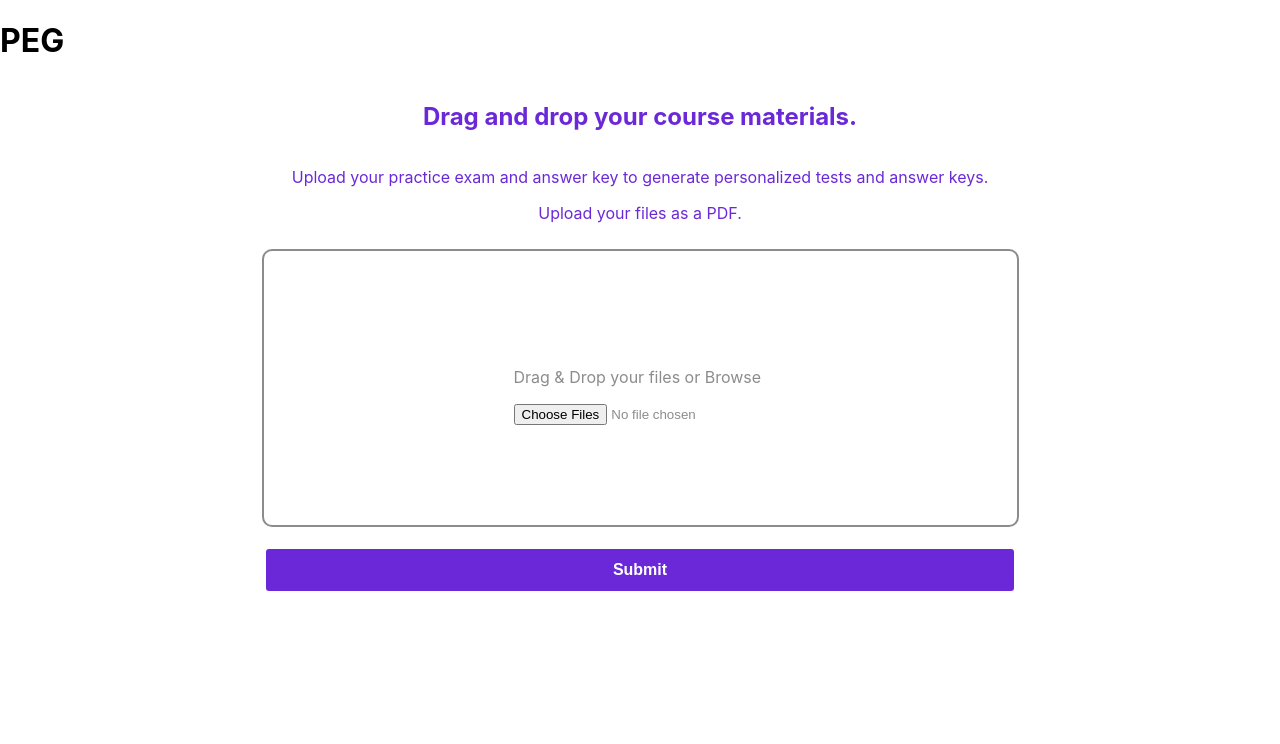
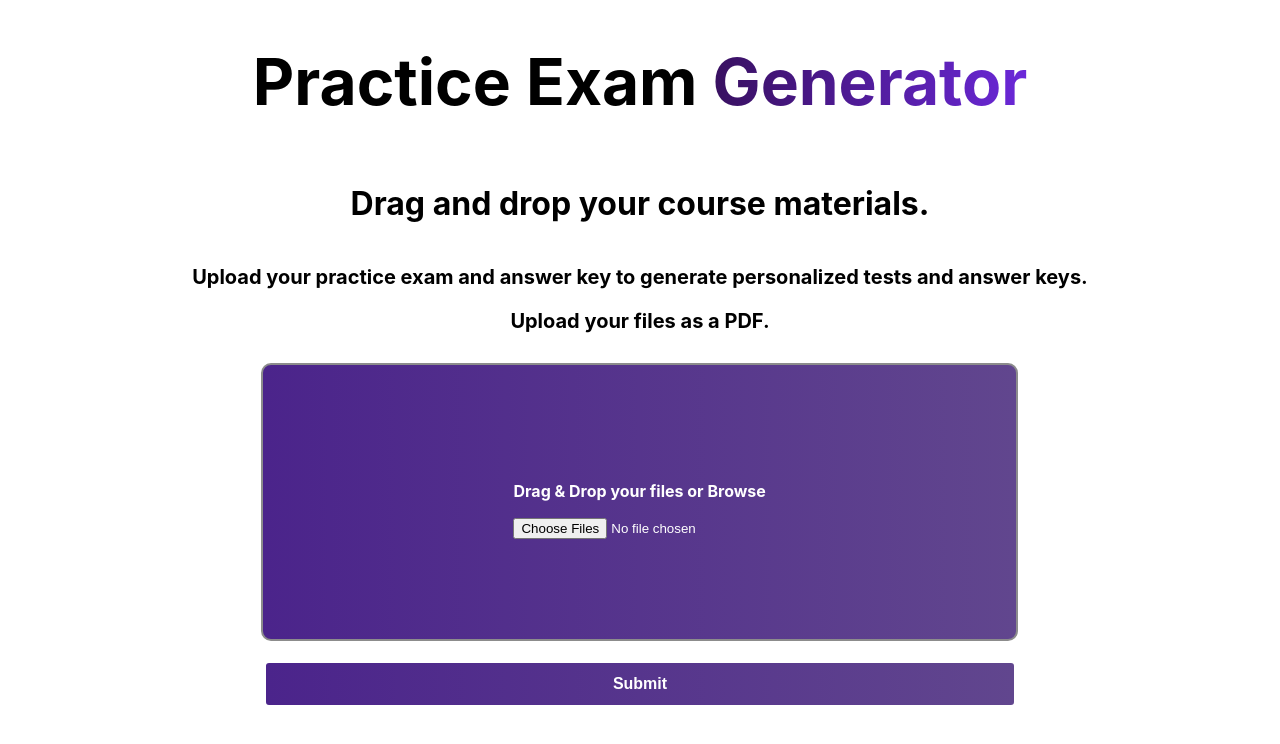
Before and after one commit to kcdevdes/Peg, a React (Create React App) app in the folder frontend/: page / in a window 1280 px wide. Shown: the top 744 px of the page. Built offline with nearby package versions, Linux system fonts and the light colour scheme.

Commit message:
Updated Upload-page
-Added gradients to text.
-Added gradients to divs.
-Adjusted font sizes.
-adjusted font weights.
-Switched back to white background.
-added

```diff
--- a/frontend/src/page/Index/Index.js
+++ b/frontend/src/page/Index/Index.js
@@ -86,13 +86,16 @@ function Index() {
 
   return (
     <div className="main">
-      <h1>PEG</h1>
+      <div className="Logo">
+      <h1 className="Logo-1">Practice Exam </h1>
+      <h1 className="Logo-2">&nbsp;Generator</h1>
+      </div>
         <div>
           <div className="container-1">
-            <h2>Drag and drop your course materials.</h2>
+            <h1>Drag and drop your course materials.</h1>
             <div className="container-3">
-              <p>Upload your practice exam and answer key to generate personalized tests and answer keys.</p>
-              <p>Upload your files as a PDF.</p>
+              <p className="text">Upload your practice exam and answer key to generate personalized tests and answer keys.</p>
+              <p className="text">Upload your files as a PDF.</p>
             </div>
             <div className="container-2" ref={dropAreaRef}>
               <form className="form">
--- a/frontend/src/page/Index/index.css
+++ b/frontend/src/page/Index/index.css
@@ -1,19 +1,36 @@
-body{
-    background-color:white;
+.main{
+    display: flex;
+    flex-direction:column;
+    align-items:center;
 }
+.Logo{
+    font-size:2rem;
+    color:black;
+    display:flex;
+    justify-content:space-between;
+}
+.Logo-2{
+        background-image: linear-gradient(to right, #360f5a, #6b28d9);
+        -webkit-background-clip: text; /* Clips the background to the text */
+        color: transparent; /* Makes the text itself transparent so the gradient shows through */
+
+}
+
 .container-1{
     display: flex;
     flex-direction:column;
     align-items:center;
-    color: #6b28d9;
+    color: black;
 }
 .container-2{
     display: flex;
     border: 2px solid #8c8c8c;
     border-radius:10px;
-    color: #8c8c8c;
+    color:white;
     padding:100px 250px;
     margin: 10px 0px;
+    background-image: linear-gradient(to right, #4b248b, #61468e);
+    font-weight:bolder;
 }
 .container-3{
     text-align:center;
@@ -28,7 +45,7 @@ body{
 }
 
 .submit-button {
-    background-color: #6b28d9;
+    background-image: linear-gradient(to right, #4b248b, #61468e);
     color: #ffffff;
     border: none;
     padding: 12px 0;
@@ -38,14 +55,19 @@ body{
     cursor: pointer;
     margin-top: 10px;
     font-weight: bold;
-    transition:background-color 0.3s ease, color 0.3s ease;
+    transition:background-color 0.5s ease, color 0.5s ease;
     border-width:2px;
     border-style:solid;
   }
   .submit-button:hover{
+    background-image:none;
     background-color:#ffffff;
     color:#6b28d9;
     border-width:2px;
     border-style:solid;
     border-color:#8c8c8c;
   }
+  .text{
+    font-weight:bolder;
+    font-size:1.25rem;
+  }
```
